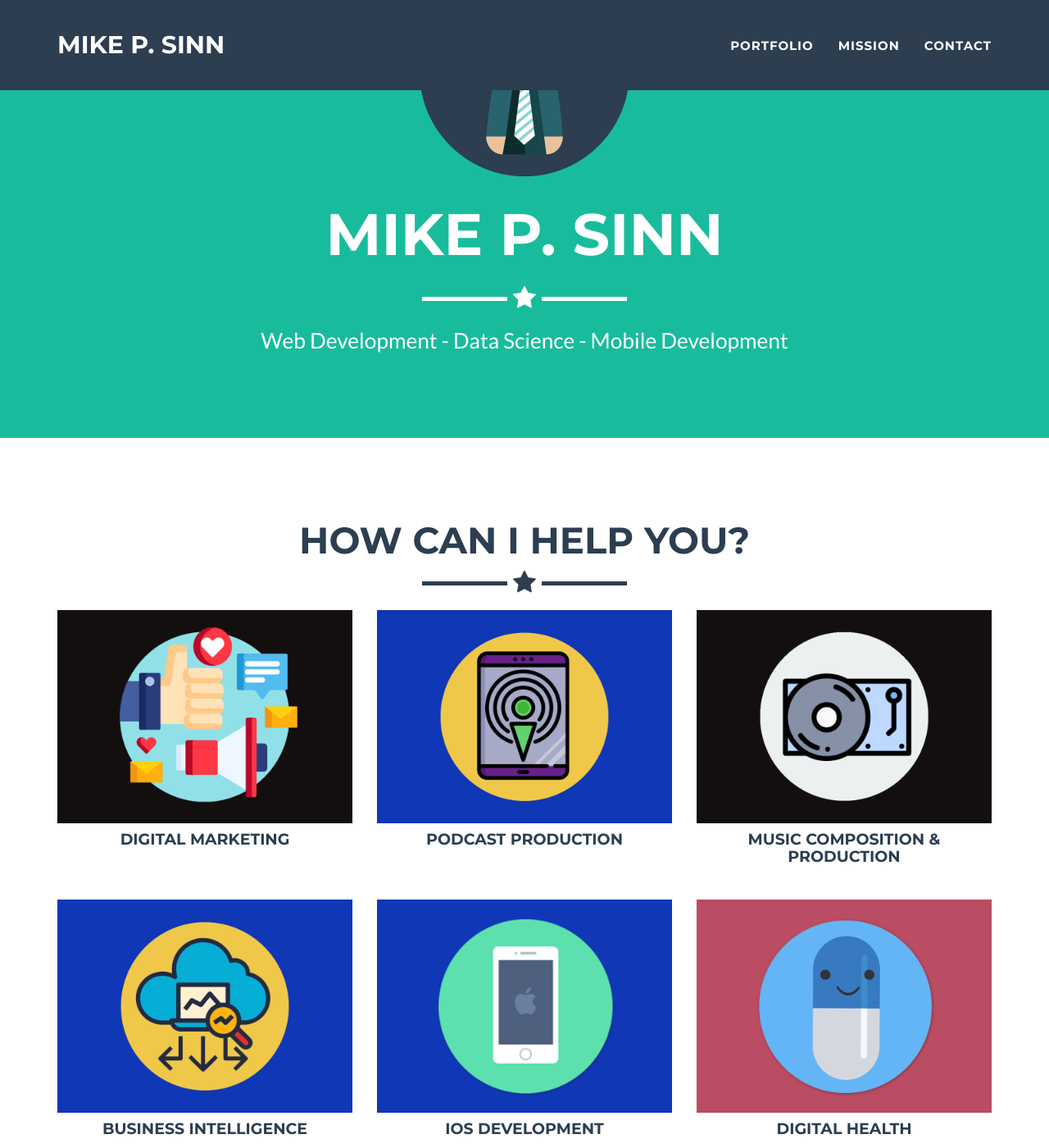
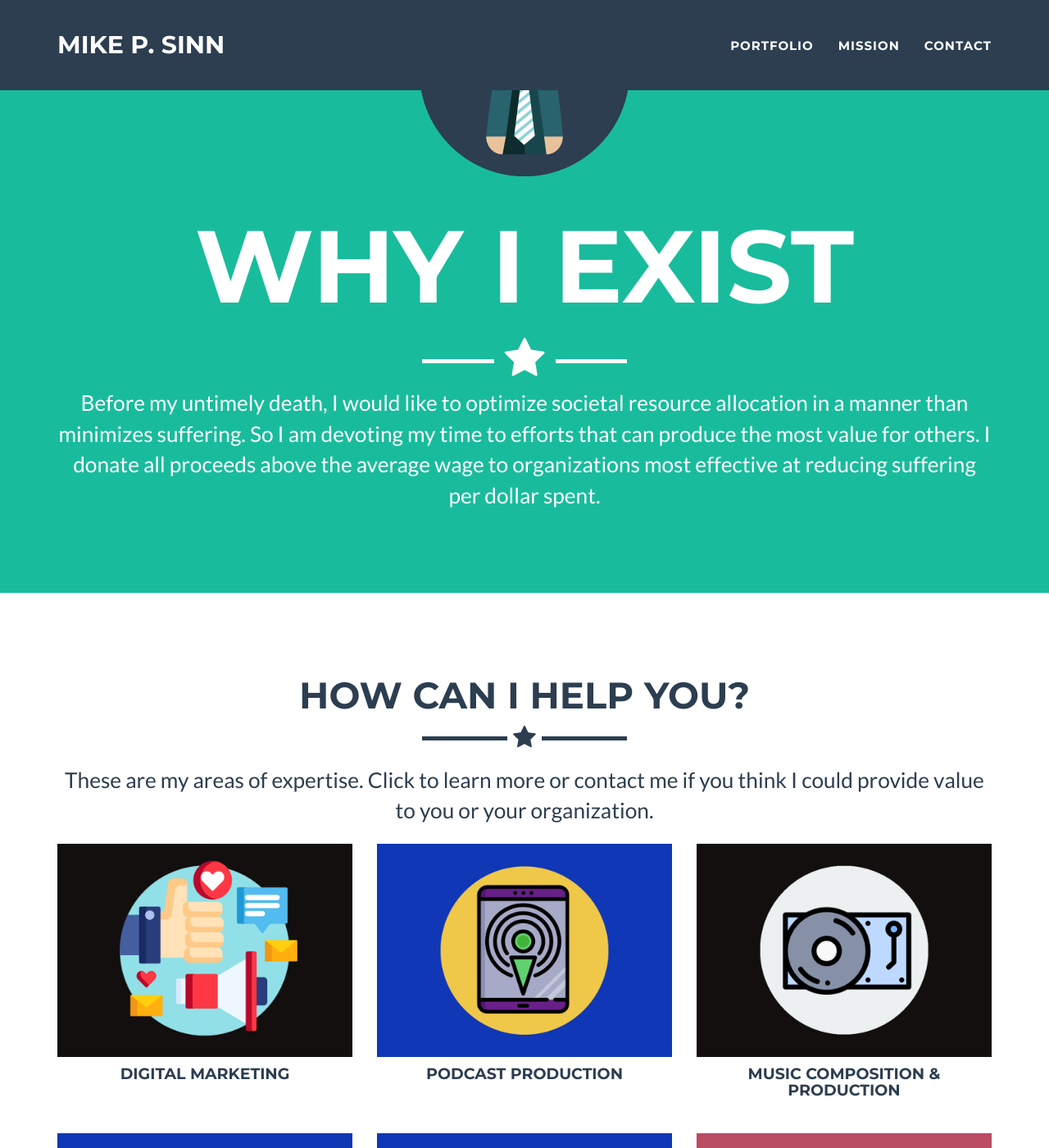
Before and after one commit to jeromelachaud/freelancer-theme, a Jekyll site: the page built from index.html, in a window 1280 px wide and 1400 px high, scrolled down 241 px. Shown: the whole window at 82% size. Built offline with Jekyll 4.4.1, drawn with Linux system fonts in a browser that asks for light colours; a script that is not in the unit is left out.

Commit message:
Why I Exist

```diff
--- a/_includes/css/main.css
+++ b/_includes/css/main.css
@@ -104,7 +104,7 @@ header .intro-text .name {
     font-weight: 700;
 }
 
-header .intro-text .skills {
+.intro-text {
     font-size: 1.25em;
     font-weight: 300;
 }
@@ -119,7 +119,7 @@ header .intro-text .skills {
         font-size: 4.75em;
     }
 
-    header .intro-text .skills {
+    .intro-text {
         font-size: 1.75em;
     }
 }
--- a/_includes/header.html
+++ b/_includes/header.html
@@ -5,9 +5,15 @@
                 <div class="col-lg-12">
                     <img class="img-responsive" src="{{ site.url }}/img/profile.png" alt="">
                     <div class="intro-text">
-                        <span class="name">{{ site.title }}</span>
+                        <!-- <span class="name">{{ site.title }}</span> -->
+                        <span class="name">Why I Exist</span>
                         <hr class="star-light">
-                        <span class="skills">{{ site.skills }}</span>
+                        <!-- <span class="skills">{{ site.skills }}</span> -->
+                        <span class="skills">
+                            Before my untimely death, I would like to optimize societal resource allocation in a manner than minimizes suffering.
+                            So I am devoting my time to efforts that can produce the most value for others. I donate all proceeds
+                            above the average wage to organizations most effective at reducing suffering per dollar spent.
+                        </span>
                     </div>
                 </div>
             </div>
--- a/_includes/portfolio_grid.html
+++ b/_includes/portfolio_grid.html
@@ -6,8 +6,14 @@
                 <div class="col-lg-12 text-center">
                     <h2>How can I help you?</h2>
                     <hr class="star-primary">
+                    <span class="intro-text">
+                        These are my areas of expertise.  Click to learn more or contact me if you think
+                        I could provide value to you or your organization.
+                    </span>
+
                 </div>
             </div>
+            <br>
             <div class="row">
                 {% assign items = site.posts %}
                 {% for post in items %}
```
